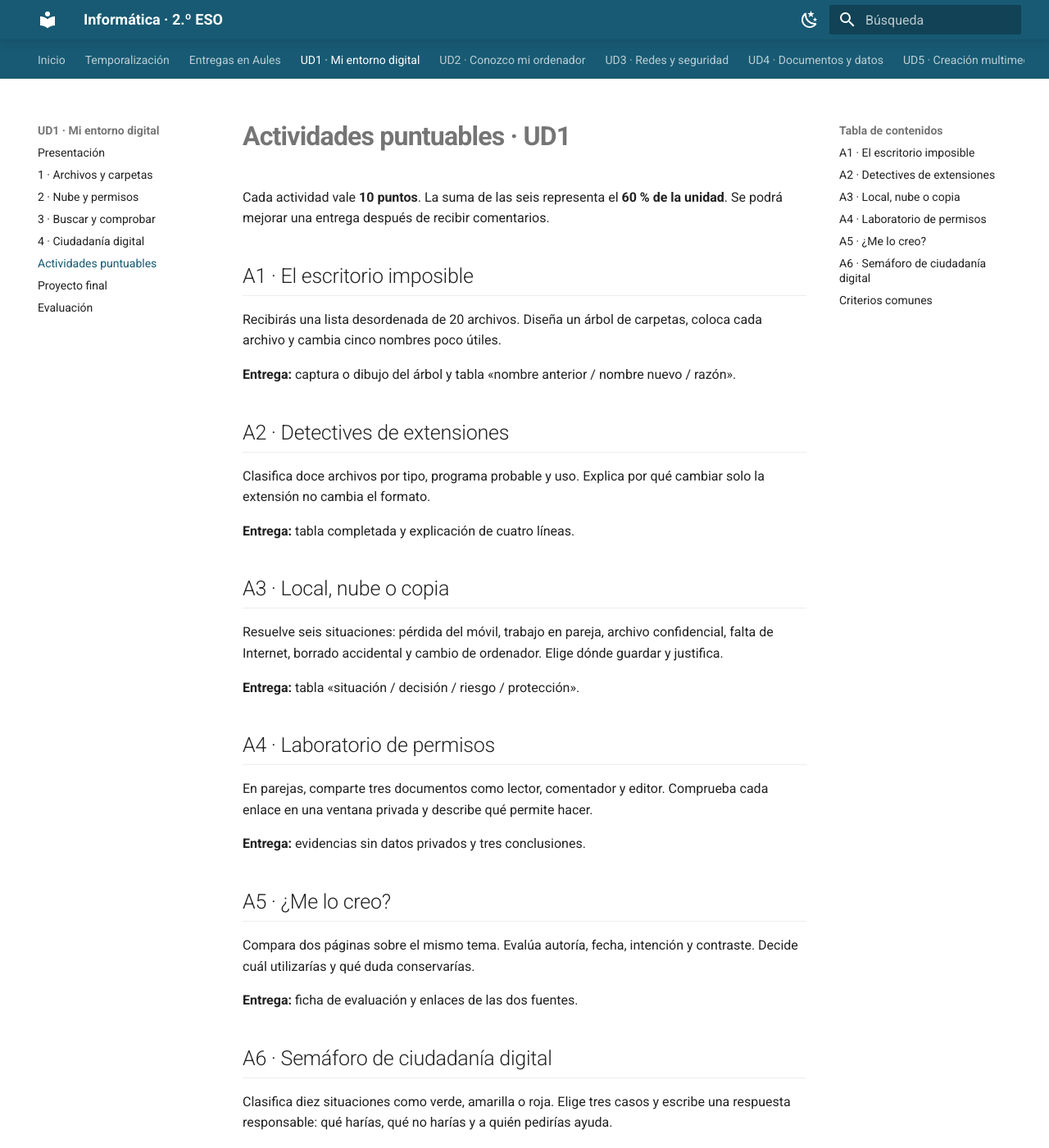
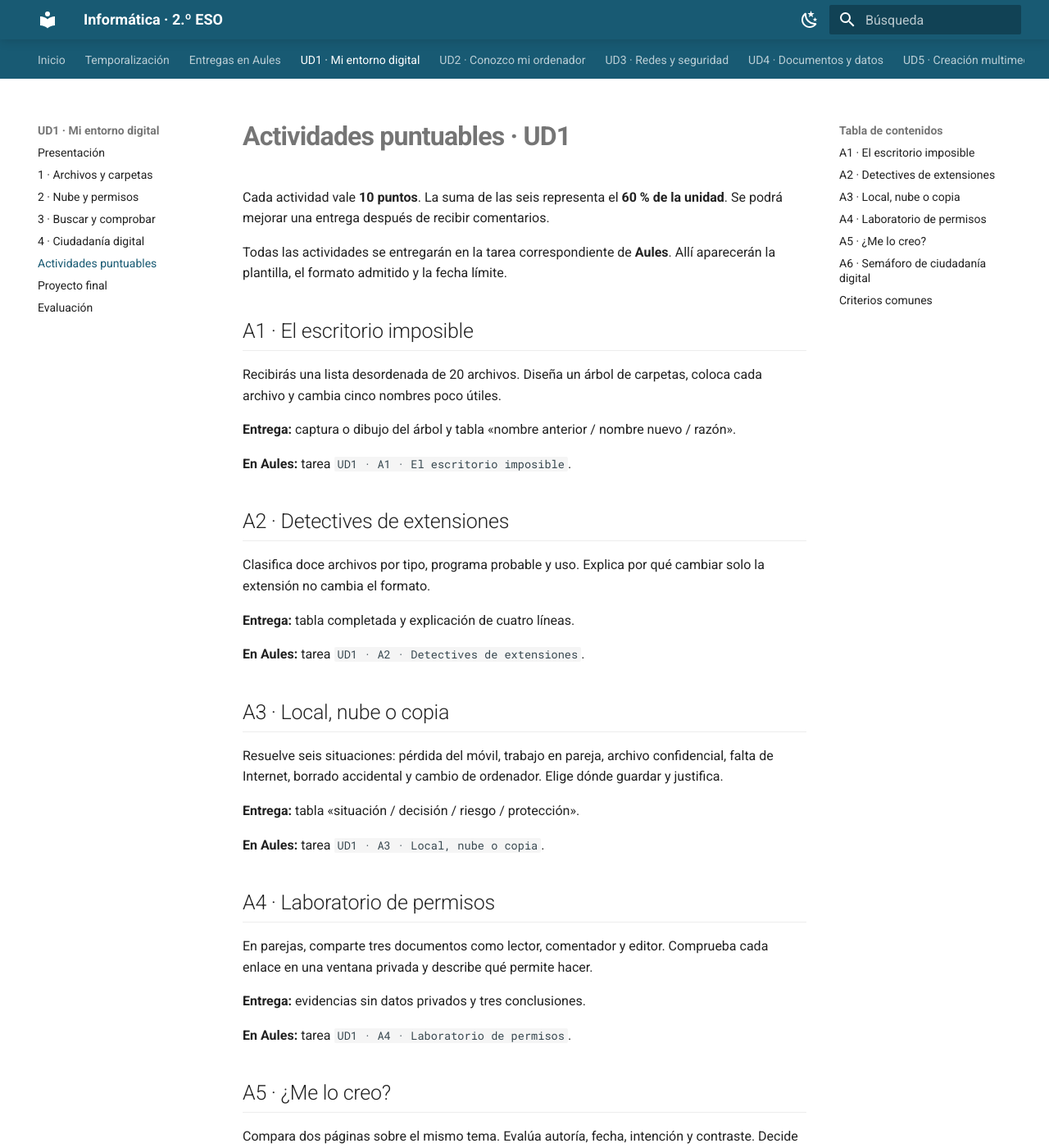
Before and after one commit to davidmolinafernadez/ESO_INFORMATICA_2ESO, an MkDocs documentation site: the page built from docs/ud1/actividades.md, in a window 1280 px wide and 1400 px high. Shown: the whole window at 82% size. Built offline with MkDocs 1.6.1 and Material for MkDocs 9.7.7, drawn with Linux system fonts in a browser that asks for light colours; some of the changed text lies outside the part shown.

Commit message:
Actualizar docs/ud1/actividades.md

```diff
--- a/docs/ud1/actividades.md
+++ b/docs/ud1/actividades.md
@@ -1,6 +1,8 @@
 # Actividades puntuables · UD1
 
 Cada actividad vale **10 puntos**. La suma de las seis representa el **60 % de la unidad**. Se podrá mejorar una entrega después de recibir comentarios.
+
+Todas las actividades se entregarán en la tarea correspondiente de **Aules**. Allí aparecerán la plantilla, el formato admitido y la fecha límite.
 
 ## A1 · El escritorio imposible
 
@@ -8,11 +10,15 @@ Recibirás una lista desordenada de 20 archivos. Diseña un árbol de carpetas,
 
 **Entrega:** captura o dibujo del árbol y tabla «nombre anterior / nombre nuevo / razón».
 
+**En Aules:** tarea `UD1 · A1 · El escritorio imposible`.
+
 ## A2 · Detectives de extensiones
 
 Clasifica doce archivos por tipo, programa probable y uso. Explica por qué cambiar solo la extensión no cambia el formato.
 
 **Entrega:** tabla completada y explicación de cuatro líneas.
+
+**En Aules:** tarea `UD1 · A2 · Detectives de extensiones`.
 
 ## A3 · Local, nube o copia
 
@@ -20,11 +26,15 @@ Resuelve seis situaciones: pérdida del móvil, trabajo en pareja, archivo confi
 
 **Entrega:** tabla «situación / decisión / riesgo / protección».
 
+**En Aules:** tarea `UD1 · A3 · Local, nube o copia`.
+
 ## A4 · Laboratorio de permisos
 
 En parejas, comparte tres documentos como lector, comentador y editor. Comprueba cada enlace en una ventana privada y describe qué permite hacer.
 
 **Entrega:** evidencias sin datos privados y tres conclusiones.
+
+**En Aules:** tarea `UD1 · A4 · Laboratorio de permisos`.
 
 ## A5 · ¿Me lo creo?
 
@@ -32,11 +42,15 @@ Compara dos páginas sobre el mismo tema. Evalúa autoría, fecha, intención y
 
 **Entrega:** ficha de evaluación y enlaces de las dos fuentes.
 
+**En Aules:** tarea `UD1 · A5 · ¿Me lo creo?`.
+
 ## A6 · Semáforo de ciudadanía digital
 
 Clasifica diez situaciones como verde, amarilla o roja. Elige tres casos y escribe una respuesta responsable: qué harías, qué no harías y a quién pedirías ayuda.
 
 **Entrega:** semáforo razonado y tres protocolos breves.
+
+**En Aules:** tarea `UD1 · A6 · Semáforo de ciudadanía digital`.
 
 ## Criterios comunes
 
```
